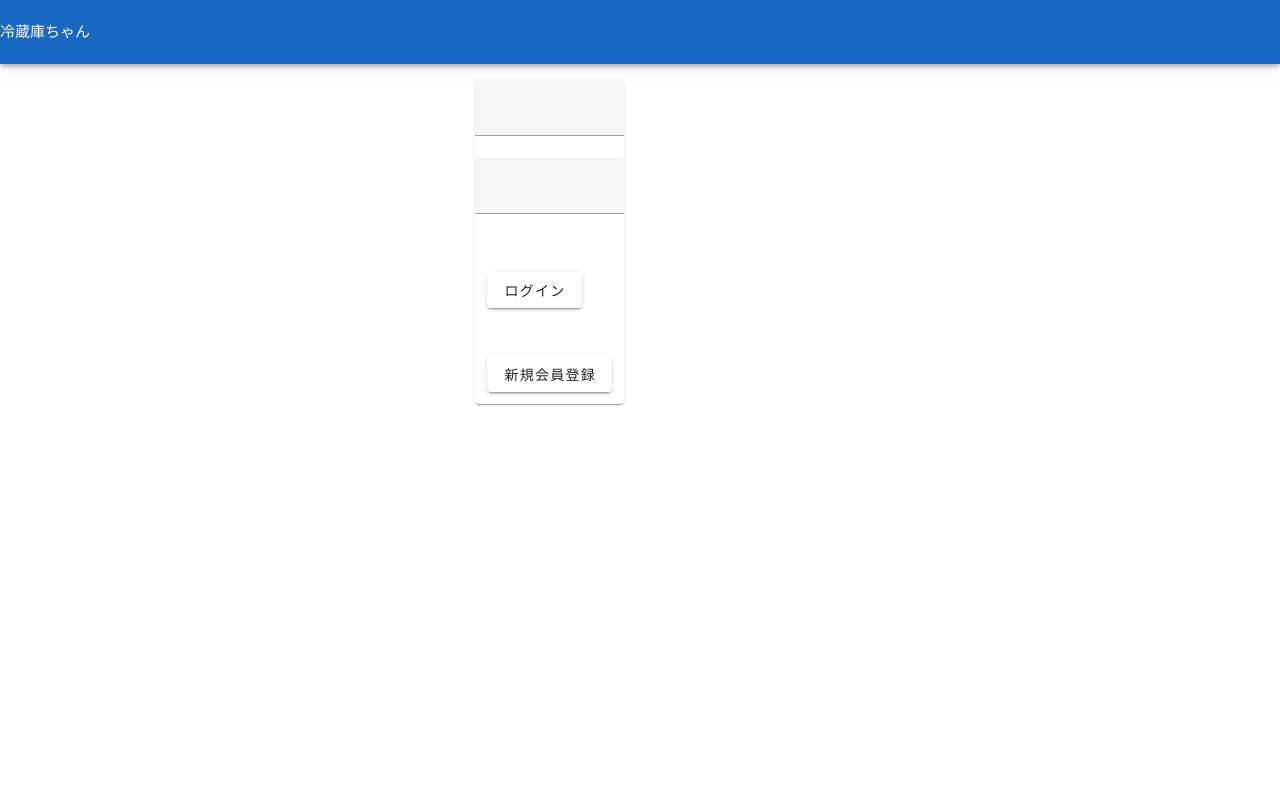
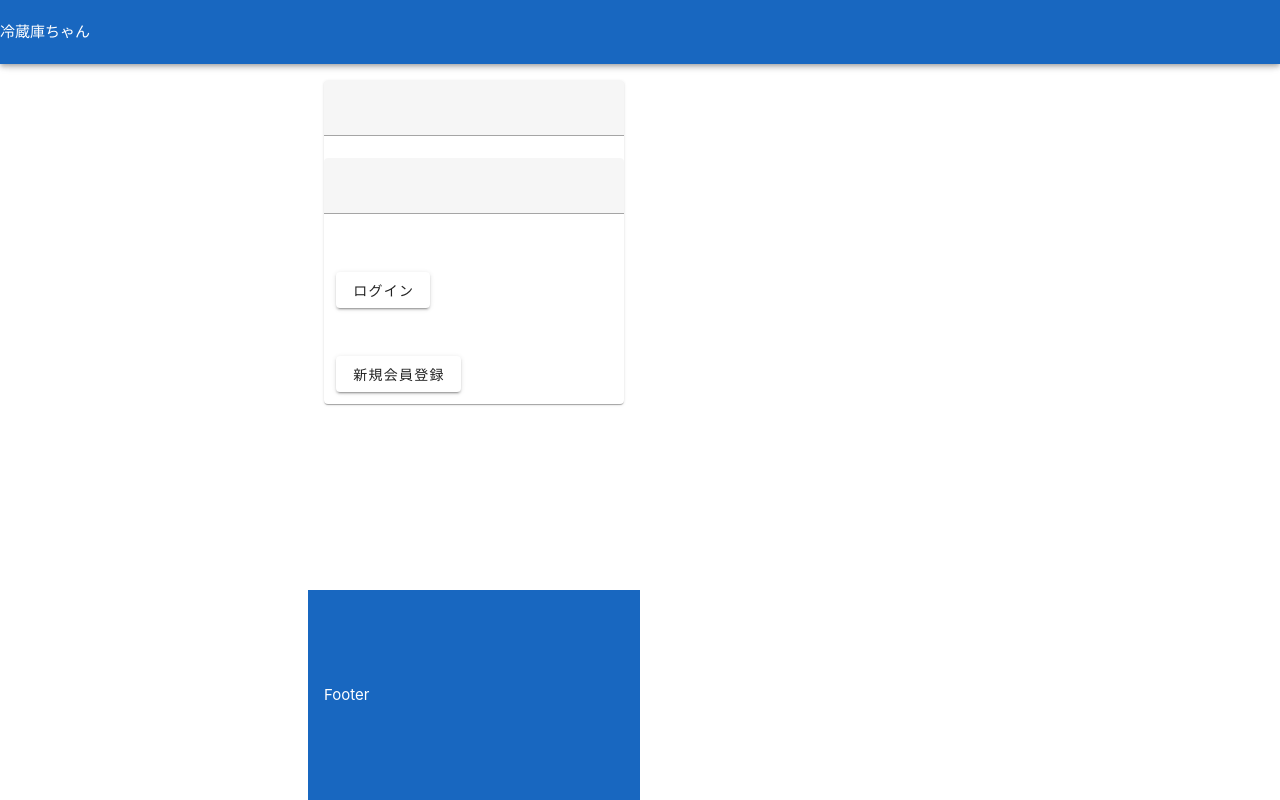
Before and after one commit to yusei27/fridge-system, a Vue app: page / in a window 1280 px wide. Built offline with nearby package versions, Linux system fonts and the light colour scheme.

Commit message:
作業中

```diff
--- a/src/App.vue
+++ b/src/App.vue
@@ -14,6 +14,9 @@ import Login from './views/Login/LoginView.vue'
     <v-main>
       <RouterView ></RouterView>
     </v-main>
+    <v-footer color="primary">
+      Footer
+    </v-footer>
   </v-app>
 </template>
 
--- a/src/views/Login/LoginView.vue
+++ b/src/views/Login/LoginView.vue
@@ -1,6 +1,6 @@
 <template>
     <v-container>
-        <v-card>
+        <v-card min-width="300">
             <v-text-field type="email"></v-text-field>
             <v-text-field type="password"></v-text-field>
             <RouterLink v-bind:to="{name: 'Main'}" tag="v-btn">
```
Also changed, not shown: src/assets/images/29029806_s.jpg (added).
